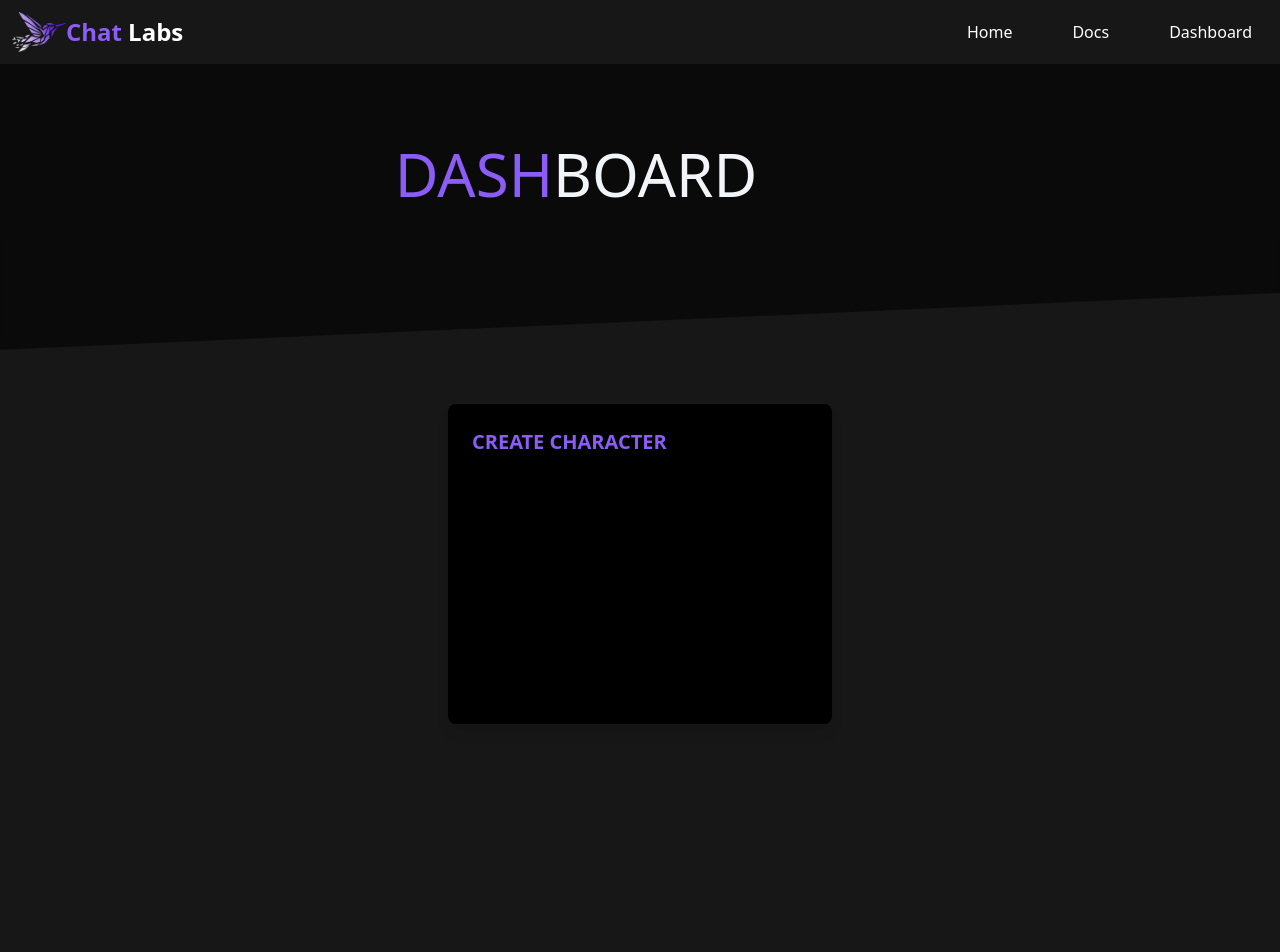
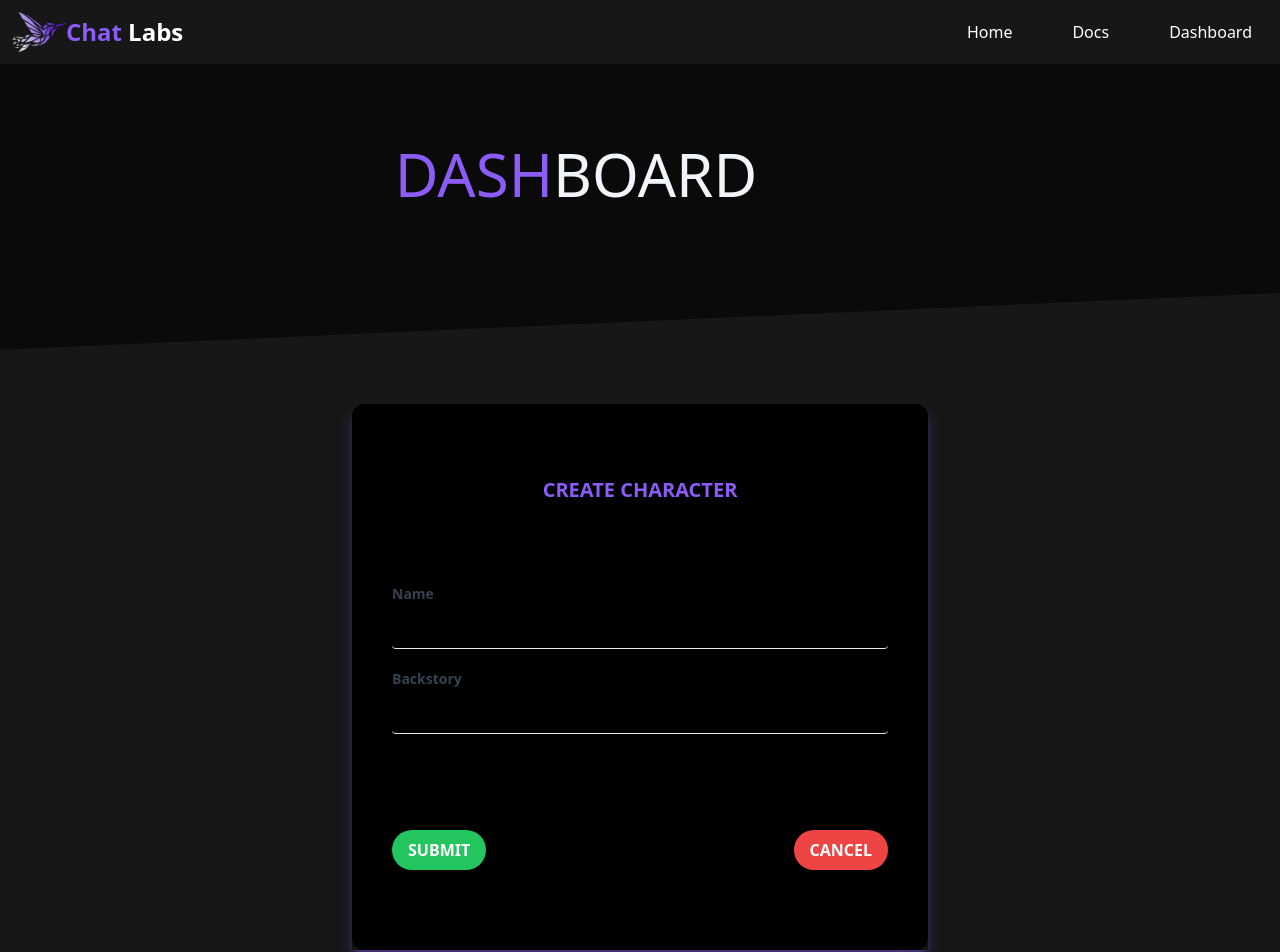
Before and after one commit to chas-academy/u08-business-idea-grupp3-u08, a React (Vite) app in the folder chatlabs/: page /dashboard2 in a window 1280 px wide. Shown: the top 952 px of the page. Before the commit the page ends 800 px from the top, so only its background shows below. Built offline with nearby package versions, Linux system fonts and the light colour scheme.

Commit message:
createChar

```diff
--- /dev/null
+++ b/chatlabs/src/components/CharacterForm.tsx
@@ -0,0 +1,81 @@
+import React, { useState, ChangeEvent } from 'react';
+
+export interface CharacterFormData {
+    name: string;
+    backstory: string;
+  }
+
+  interface CharacterFormProps {
+    onSubmit: (formData: CharacterFormData) => Promise<void>;
+}
+
+const CharacterForm: React.FC<CharacterFormProps> = ({ onSubmit }) => {
+  const [name, setName] = useState('');
+  const [backstory, setBackstory] = useState('');
+
+  const handleSubmit = async (event: React.FormEvent<HTMLFormElement>): Promise<void> => {
+    event.preventDefault();
+    await onSubmit({
+      name: name.trim(),
+      backstory: backstory.trim(),
+    });
+  };
+
+  const handleNameChange = (event: ChangeEvent<HTMLInputElement>): void => {
+    setName(event.target.value);
+  };
+
+  const handleBackstoryChange = (event: ChangeEvent<HTMLInputElement>): void => {
+    setBackstory(event.target.value);
+  };
+
+  return (
+    <form onSubmit={handleSubmit} className="bg-black rounded-xl shadow-lg p-10">
+      <h2 className="text-xl text-violet-500 font-semibold mb-20 mt-8 uppercase text-center">Create Character</h2>
+
+      <div className="mb-2">
+        <label className="block text-gray-700 text-sm font-bold mb-2">
+          Name
+        </label>
+        <input
+          className="bg-black shadow appearance-none border-b rounded w-full py-2 px-3 text-gray-700 mb-3 leading-tight focus:outline-none focus:shadow-outline"
+          id="name"
+          type="text"
+          placeholder=""
+          value={name}
+          onChange={handleNameChange}
+        />
+      </div>
+      <div className="mb-4">
+        <label className="block text-gray-700 text-sm font-bold mb-2">
+          Backstory
+        </label>
+        <input
+          className="bg-black shadow appearance-none border-b rounded w-full py-2 px-3 text-gray-700 leading-tight focus:outline-none focus:shadow-outline mb-20"
+          id="backstory"
+          type="text"
+          placeholder=""
+          value={backstory}
+          onChange={handleBackstoryChange}
+        />
+      </div>
+
+      <div className="flex items-center justify-between">
+        <button
+          className="bg-green-500 hover:bg-green-700 text-white font-bold py-2 px-4 rounded-full focus:outline-none focus:shadow-outline mb-10"
+          type="submit"
+        >
+          SUBMIT
+        </button>
+        <button
+          className="bg-red-500 hover:bg-red-700 text-white font-bold py-2 px-4 rounded-full focus:outline-none focus:shadow-outline mb-10"
+          type="button"
+        >
+          CANCEL
+        </button>
+      </div>
+    </form>
+  );
+};
+
+export default CharacterForm;
--- a/chatlabs/src/pages/db-2.tsx
+++ b/chatlabs/src/pages/db-2.tsx
@@ -1,8 +1,42 @@
-function DashBoard2() {
+import React, { useState } from 'react';
+import { useNavigate } from 'react-router-dom';
+import Footer from '../components/Footer';
+import CharacterForm, { CharacterFormData } from '../components/CharacterForm';
+
+const DashBoard2: React.FC = () => {
+  const [response, setResponse] = useState('');
+  const navigate = useNavigate();
+
+  const handleSubmit = async (formData: CharacterFormData): Promise<void> => {
+    console.log(formData)
+    try {
+      const { name, backstory } = formData;
+      console.log("test")
+      const response = await fetch('http://localhost:4000/createuser', {
+        method: 'POST',
+        headers: {
+          'Content-Type': 'application/json',
+        },
+        body: JSON.stringify({
+          name,
+          backstory,
+        }),
+      });
+
+      const data = await response.json();
+      setResponse(data.message);
+
+      // Navigera till en annan sida efter att formuläret har skickats
+      navigate('/NewList');
+    } catch (error) {
+      console.error(error);
+    }
+  };
+
   return (
     <>
 
-      <section className="flex justify-center bg-neutral-950">
+<section className="flex justify-center bg-neutral-950">
         <div className="w-full h-full md:max-w-2xl">
           <section className="flex flex-row justify-center my-20 md:flex-row">
             <div className="flex flex-col justify-center mr-32">
@@ -27,34 +61,21 @@ function DashBoard2() {
           ></path>
         </svg>
       </div>
+      <section className="flex justify-center bg-neutral-950">
+        {/* ... */}
+      </section>
 
-      <div className="flex justify-center pt-10 mt-20">
-        <div className="p-6 bg-black rounded-lg shadow-lg h-80 w-96">
-          <h2 className="justify-center mb-4 text-xl font-semibold uppercase text-violet-500">Create Character</h2>
-          {/* Forms*/}
-          <form>
-            <div className="mb-4">
+      {/* ... */}
 
-            </div>
-
-            {/* Cancel och Submit knapppar*/}
-            <div className="flex justify-end ">
-              <button
-
-              >
-              </button>
-              <button>
-
-
-              </button>
-
-            </div>
-          </form>
+      <div className="flex justify-center mt-20 pt-10 mb-20">
+        <div className="w-full max-w-xs sm:max-w-sm md:max-w-md lg:max-w-lg xl:max-w-xl shadow-lg shadow-violet-500/50 hover:shadow-violet-500/100 transition duration-300">
+          <CharacterForm onSubmit={handleSubmit} />
         </div>
       </div>
+      {response && <p>{response}</p>}
+      <Footer />
     </>
   );
-}
-
+};
 
 export default DashBoard2;
--- /dev/null
+++ b/package.json
@@ -0,0 +1,5 @@
+{
+  "dependencies": {
+    "react-router-dom": "^6.11.1"
+  }
+}
```
Also changed, not shown: 1 other file (tests, documents, lock files or other folders).
